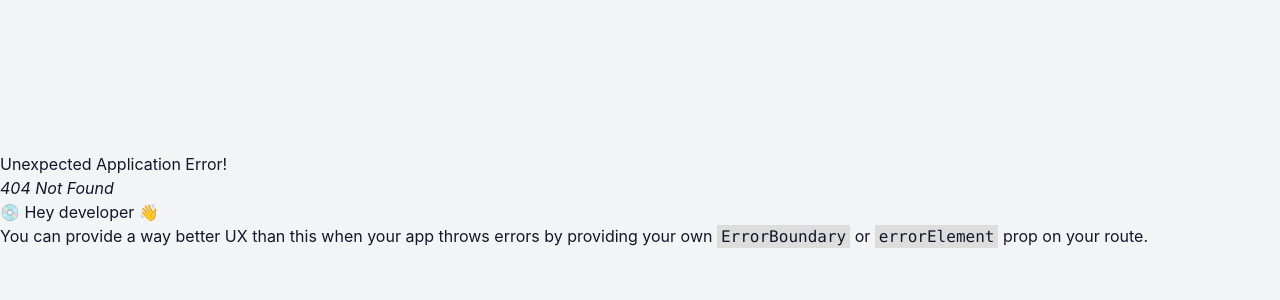
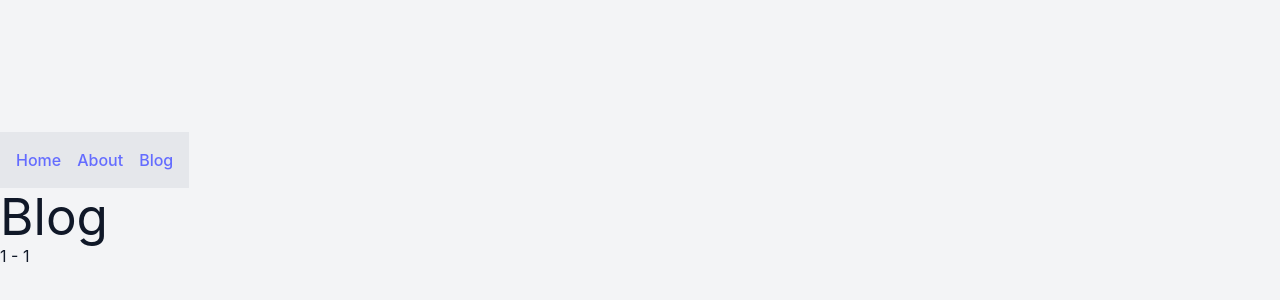
Before and after one commit to charlestanev/Single-Page-Stories, a React (Vite) app: page /blog/1/1 in a window 1280 px wide. Before the commit this address had no page. Shown: the part 200-500 px from the top of the page. Built offline with nearby package versions, Linux system fonts and the light colour scheme.

Commit message:
add Blog page and routing; update navigation to include Blog link

```diff
--- a/src/App.tsx
+++ b/src/App.tsx
@@ -2,6 +2,7 @@ import { createBrowserRouter, RouterProvider } from 'react-router-dom'
 import Home from './pages/Home'
 import { About } from './pages/About'
 import Layout from './components/Layout'
+import Blog from './pages/Blog'
 
 const router = createBrowserRouter([
   {
@@ -13,6 +14,30 @@ const router = createBrowserRouter([
     )
   },
   {
+    path: '/blog',
+    element: (
+      < Layout >
+        <Blog />
+      </Layout >
+    )
+  },
+  {
+    path: '/blog/:category/:id',
+    element: (
+      < Layout >
+        <Blog />
+      </Layout >
+    )
+  },
+  {
+    path: '/blog/:category',
+    element: (
+      < Layout >
+        <Blog />
+      </Layout >
+    )
+  },
+  {
     path: '/about',
     element: (
       < Layout >
@@ -20,6 +45,7 @@ const router = createBrowserRouter([
       </Layout >
     )
   },
+
 ])
 
 const App = () => {
--- a/src/components/Nav.tsx
+++ b/src/components/Nav.tsx
@@ -26,6 +26,16 @@ const Nav = () => {
                                 About
                             </NavLink>
                         </li>
+                        <li>
+                            <NavLink
+                                to="/blog"
+                                className={({ isActive }) => (
+                                    `hover:bg-pink-400 ${isActive ? 'text-blue-700 font-bold' : 'text-red-600'}`
+                                )}
+                            >
+                                Blog
+                            </NavLink>
+                        </li>
                     </ul>
                 </div>
             </nav>
--- /dev/null
+++ b/src/pages/Blog.tsx
@@ -0,0 +1,32 @@
+import { useEffect } from "react"
+import { useParams } from "react-router-dom"
+
+const useDocumentHead = ({ title, describtion }) => {
+    useEffect(() => {
+        document.title = title
+        if (describtion) {
+            let metaDescribtion = document.querySelector('meta[name="describtion"]');
+            if(!metaDescribtion){
+                metaDescribtion = document.createElement('meta')
+                metaDescribtion.setAttribute('name', 'describtion')
+                document.head.appendChild
+            }
+        }
+    }, [])
+}
+
+const Blog = () => {
+    const { category, id } = useParams()
+
+    return (
+        <>
+            <div className="flex flex-col">
+                <h1 className="flex">Blog</h1>
+                <p className="flex">
+                    {category} - {id}</p>
+            </div>
+        </>
+    )
+}
+
+export default Blog
```
